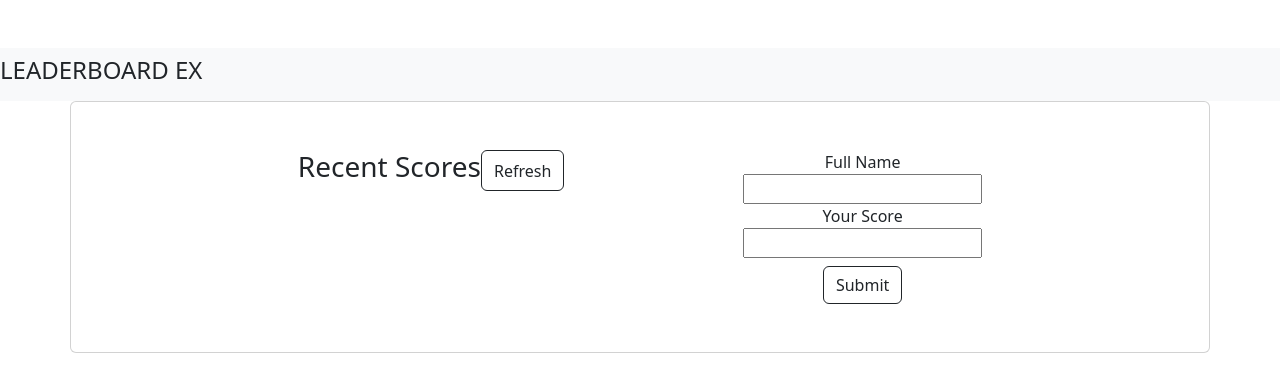
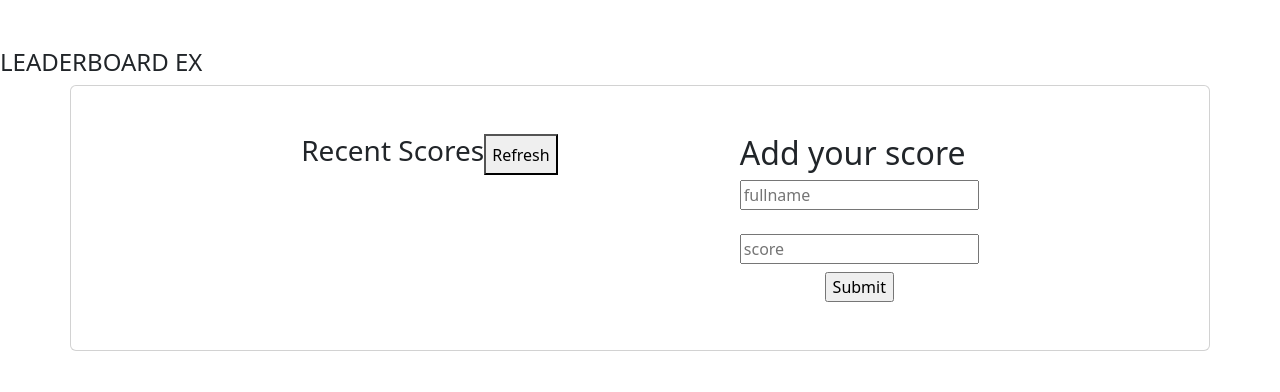
Before and after one commit to paulshaun-kdtk/leaderboard, a website built with webpack: page src/index.html in a window 1280 px wide. Built offline with nearby package versions, Linux system fonts and the light colour scheme.

Commit message:
Reviewer suggest change

```diff
--- a/src/index.html
+++ b/src/index.html
@@ -7,26 +7,25 @@
     <link href="https://cdn.jsdelivr.net/npm/bootstrap@5.3.1/dist/css/bootstrap.min.css" rel="stylesheet" integrity="sha384-4bw+/aepP/YC94hEpVNVgiZdgIC5+VKNBQNGCHeKRQN+PtmoHDEXuppvnDJzQIu9" crossorigin="anonymous">
     <title>Leader Board</title>
 </head>
-<body>
-    <nav class="navbar navbar-expand-md navbar-light bg-light mt-5">
+<body class="mt-5">
+    <nav class="Heading">
         <h4 class="text-dark header">LEADERBOARD EX</h4>
     </nav>
 
     <div class="card container-sm p-5 appWrapper">
     <div class="d-flex appContainer">
         <div class="dynamicSec d-col">
-            <div class="d-flex"> <h3 id="heading">Recent Scores </h3>  <button id="refresh" class="btn btn-outline-dark">Refresh</button>  </div>
+            <div class="d-flex"> <h3 id="heading">Recent Scores </h3>  <button id="refresh" class="">Refresh</button>  </div>
             <div id="dynamicDisplay">
 
             </div>
         </div>
         <div class="additionForm">
+            <h2 class="heading">Add your score</h2>
             <form class="d-col">
-                <label for="name">Full Name</label>
-                <input type="text" name="name" id="name">
-                <label for="score">Your Score</label>
-                <input type="number" name="score" id="score">
-                <input type="button" value="Submit" class="btn btn-outline-dark mt-2">
+                <input type="text" name="name" id="name" placeholder="fullname" class="mb-4">
+                <input type="number" name="score" id="score" placeholder="score">
+                <input type="button" value="Submit" class="mt-2">
                 </form>
         </div>
     </div>
```
